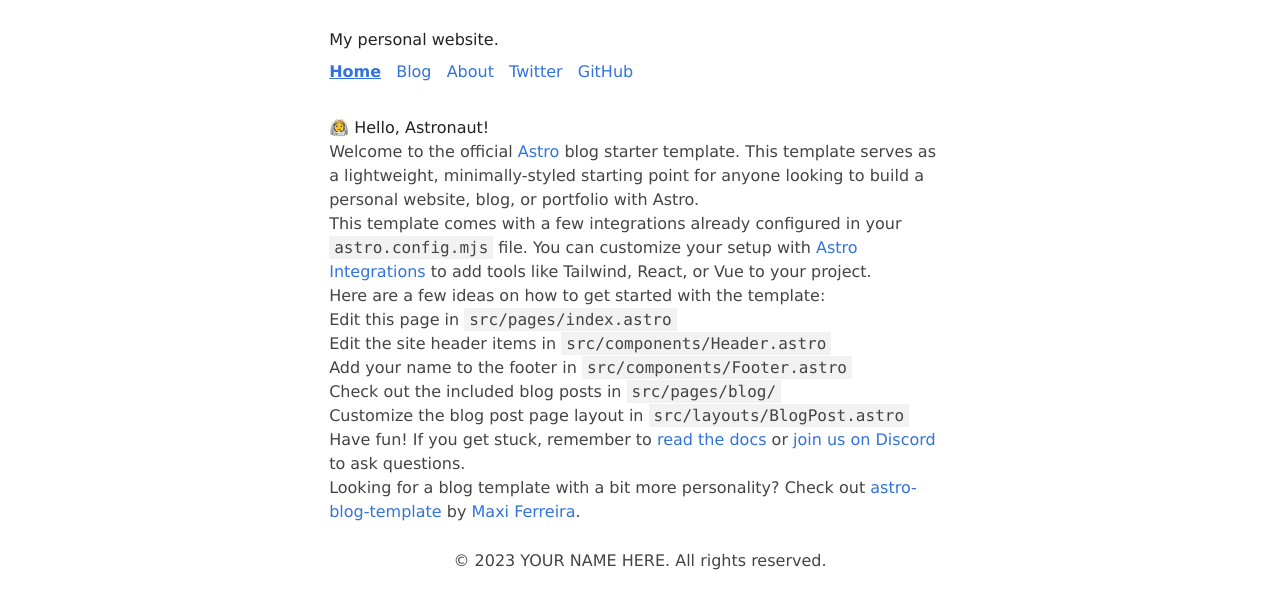
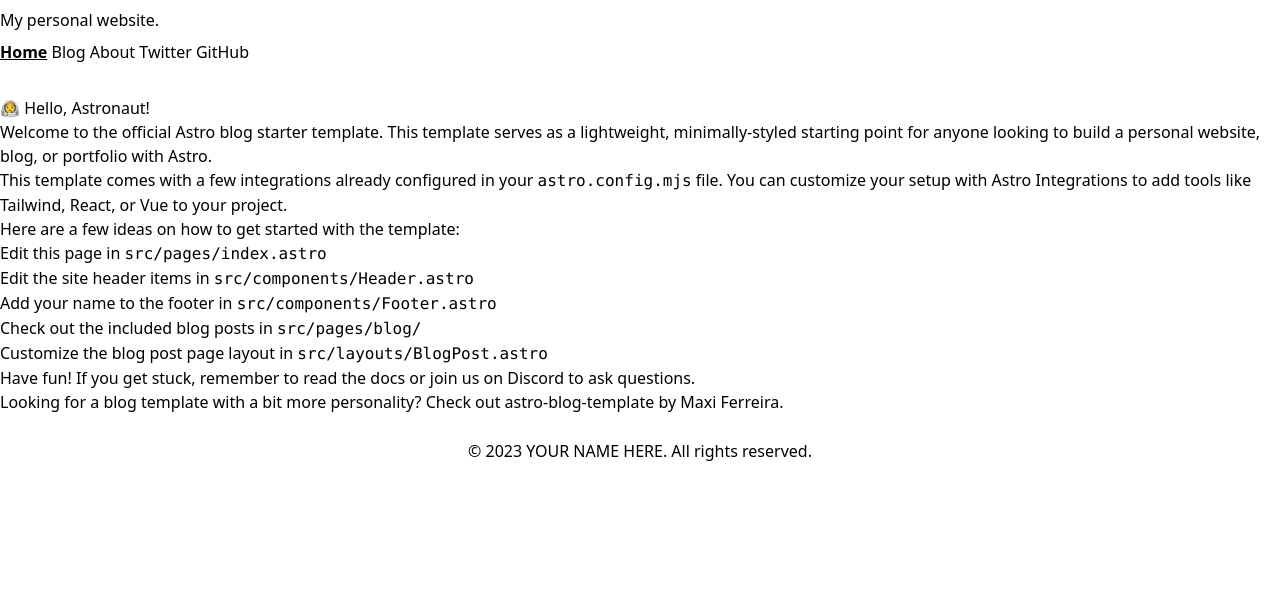
Before and after one commit to bryanveloso/bryanvelo.so, an Astro site: page / in a window 1280 px wide. Built offline with nearby package versions, Linux system fonts and the light colour scheme; Astro itself is replaced by a stand-in of ours.

Commit message:
Clear global.css.

```diff
--- a/src/styles/global.css
+++ b/src/styles/global.css
@@ -1,67 +1,5 @@
-/*
+ /*
   The CSS in this style tag is based off of Bear Blog's default CSS.
   https://github.com/HermanMartinus/bearblog/blob/297026a877bc2ab2b3bdfbd6b9f7961c350917dd/templates/styles/blog/default.css
   License MIT: https://github.com/HermanMartinus/bearblog/blob/master/LICENSE.md
  */
-body {
-	font-family: Verdana, sans-serif;
-	margin: auto;
-	padding: 20px;
-	max-width: 65ch;
-	text-align: left;
-	background-color: #fff;
-	word-wrap: break-word;
-	overflow-wrap: break-word;
-	line-height: 1.5;
-	color: #444;
-}
-h1,
-h2,
-h3,
-h4,
-h5,
-h6,
-strong,
-b {
-	color: #222;
-}
-a {
-	color: #3273dc;
-}
-nav a {
-	margin-right: 10px;
-}
-textarea {
-	width: 100%;
-	font-size: 16px;
-}
-input {
-	font-size: 16px;
-}
-content {
-	line-height: 1.6;
-}
-table {
-	width: 100%;
-}
-img {
-	max-width: 100%;
-	height: auto;
-}
-code {
-	padding: 2px 5px;
-	background-color: #f2f2f2;
-}
-pre {
-	padding: 1rem;
-}
-pre > code {
-	all: unset;
-}
-blockquote {
-	border: 1px solid #999;
-	color: #222;
-	padding: 2px 0px 2px 20px;
-	margin: 0px;
-	font-style: italic;
-}
```
